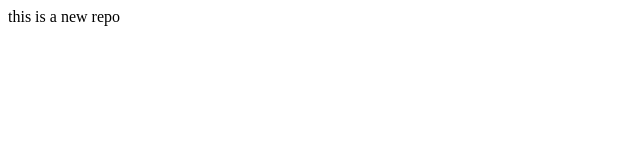
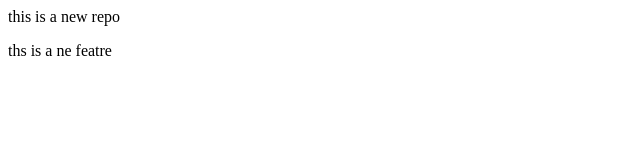
Before and after one commit to msoyabcode/localrepo, a plain HTML site: page index.html in a window 1280 px wide. Shown: the full height of the page, 0-640 px from the left. Drawn offline with Linux system fonts and the light colour scheme.

Commit message:
add new feature

```diff
--- a/index.html
+++ b/index.html
@@ -1 +1,2 @@
 <p>this is a new repo</p>
+<p>ths is a ne featre</p>
```
